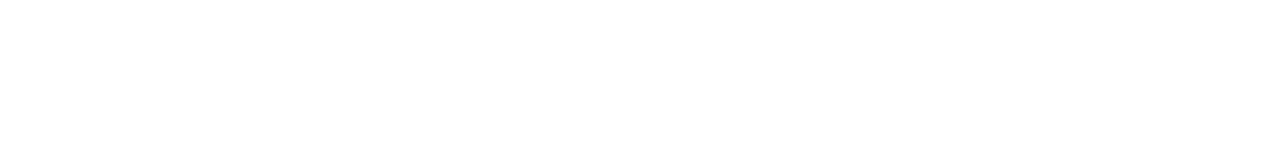
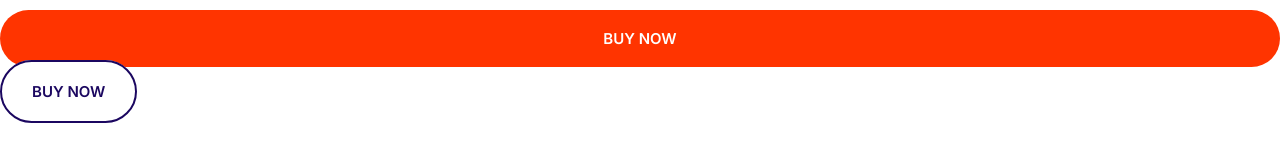
Before and after one commit to behdad097/template, a plain HTML site: page index.html in a window 1280 px wide. Drawn offline with Linux system fonts and the light colour scheme.

Commit message:
Define button components.

```diff
--- a/css/style.css
+++ b/css/style.css
@@ -7,6 +7,11 @@ html {
   --color-accent: #ff3400;
   --color-headings: #1b0760;
   --color-body: #918ca4;
+}
+*,
+*::before,
+*::after {
+  box-sizing: border-box;
 }
 body {
   font-family: Inter, Arial, Helvetica, sans-serif;
@@ -142,3 +147,61 @@ a {
   align-items: center;
   border-radius: 100%;
 }
+/*Button*/
+.btn {
+  border-radius: 40px;
+  border: 0;
+  cursor: pointer;
+  font-size: 1.8rem;
+  font-weight: 600;
+  margin: 1rem 0;
+  padding: 2rem 3rem;
+  text-transform: uppercase;
+  text-align: center;
+  white-space: nowrap;
+}
+
+.btn--primary {
+  background: var(--color-primary);
+  color: #fff;
+}
+.btn--primary:hover {
+  background: #3a8ffd;
+}
+
+.btn--secondary {
+  background: var(--color-secondary);
+  color: #fff;
+}
+.btn--secondary:hover {
+  background: #00c8eb;
+}
+
+.btn--accent {
+  background: var(--color-accent);
+  color: #fff;
+}
+.btn--accent:hover {
+  background: #ec3000;
+}
+
+.btn--outline {
+  background-color: #fff;
+  color: var(--color-headings);
+  border: 2px solid var(--color-headings);
+}
+.btn--outline:hover {
+  background-color: var(--color-headings);
+  color: #fff;
+}
+
+.btn--block {
+  width: 100%;
+  display: inline-block;
+}
+
+@media screen and (min-width: 1024px) {
+  .btn {
+    font-size: 1.5rem;
+  }
+}
--- a/index.html
+++ b/index.html
@@ -14,5 +14,8 @@
     <link rel="stylesheet" href="css/style.css" />
     <title>Document</title>
   </head>
-  <body></body>
+  <body>
+    <button class="btn btn--accent btn--block">buy now</button>
+    <a href="#" class="btn btn--outline">buy now</a>
+  </body>
 </html>
```
Also changed, not shown: components/buttons.html (added, +2 -0 lines).
